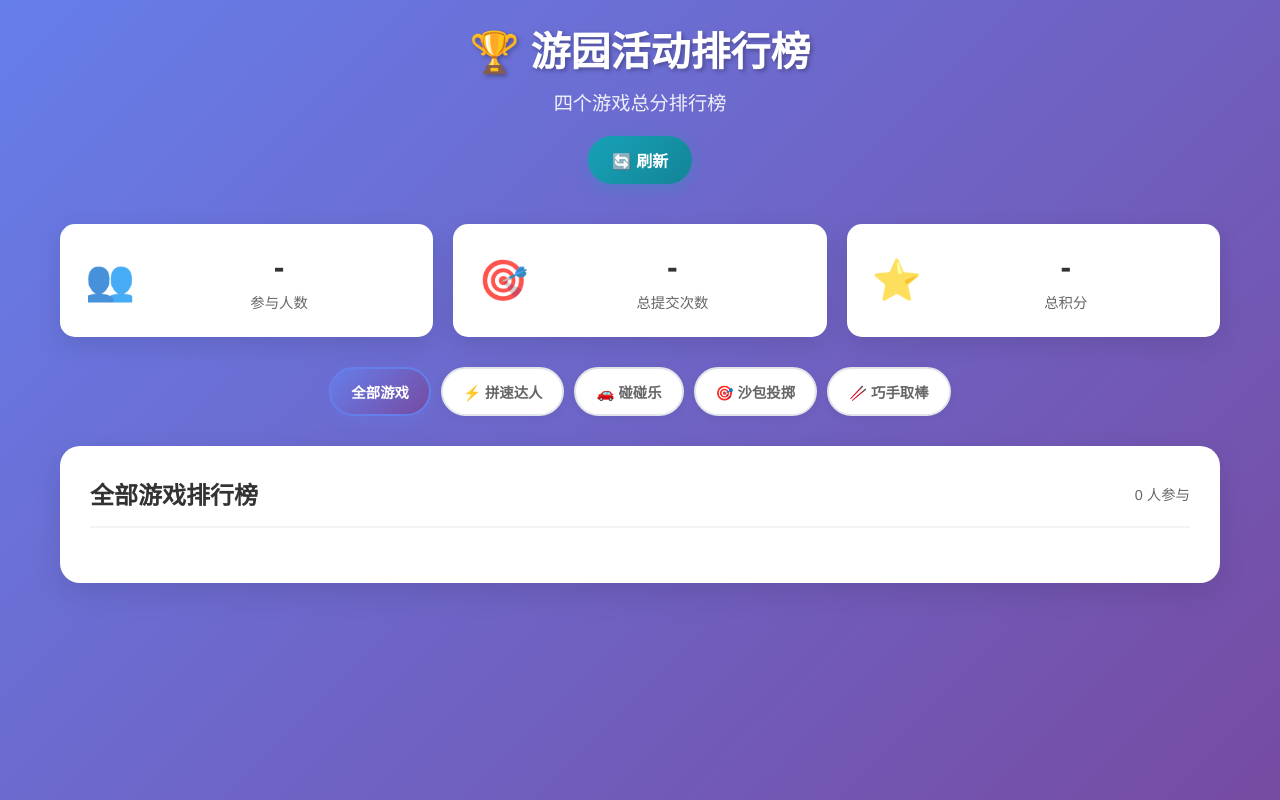
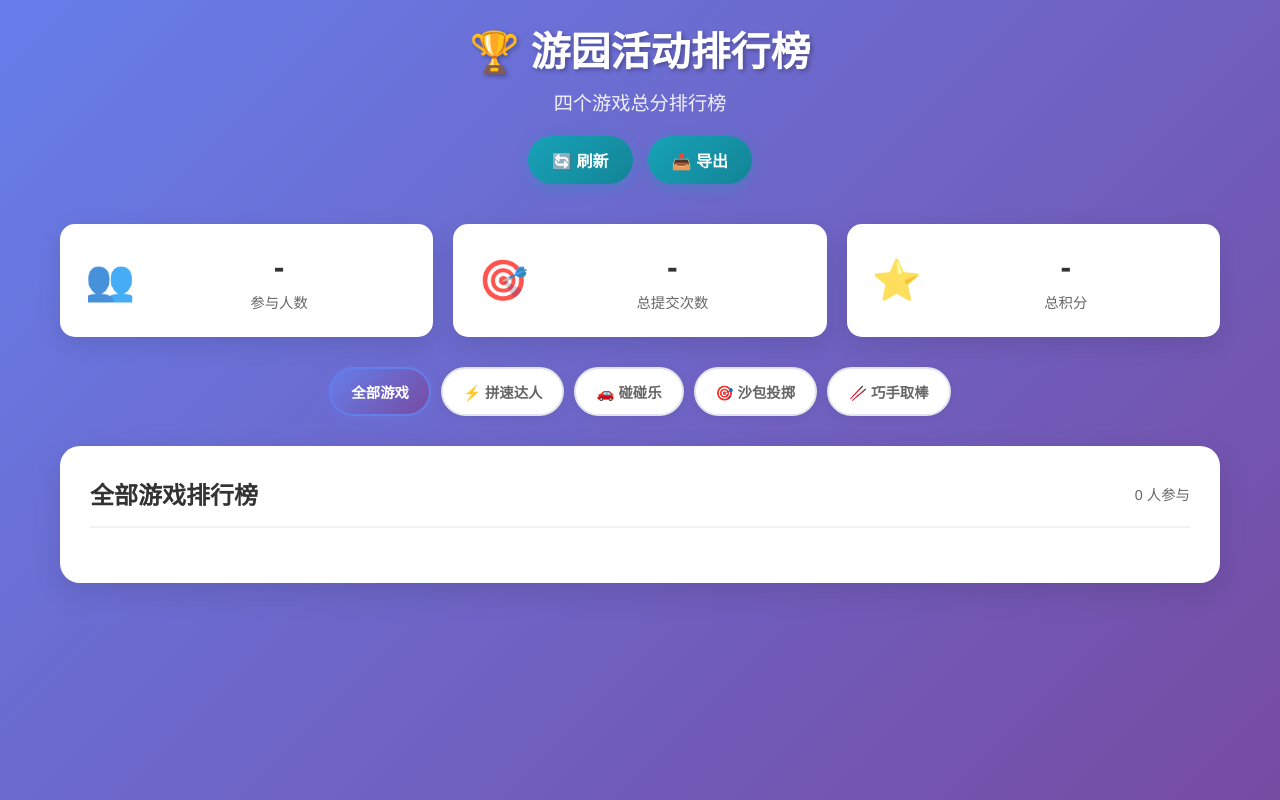
Before and after one commit to hmh38324/leaderboard, a website: page public/index.html in a window 1280 px wide. Drawn offline with Linux system fonts and the light colour scheme; no server answers.

Commit message:
feat(export): add export button and CSV export with password 1314520

```diff
--- a/public/index.html
+++ b/public/index.html
@@ -16,6 +16,7 @@
             <p>四个游戏总分排行榜</p>
             <div class="header-buttons">
                 <button class="refresh-btn" onclick="refreshLeaderboard()">🔄 刷新</button>
+                <button class="refresh-btn" onclick="exportTotalLeaderboard()">📤 导出</button>
             </div>
         </header>
 
--- a/public/script.js
+++ b/public/script.js
@@ -327,3 +327,72 @@ setInterval(() => {
         loadLeaderboardData();
     }
 }, 30000);
+
+// 导出总排行榜（CSV）
+function exportTotalLeaderboard() {
+    const password = prompt('请输入导出密码');
+    if (password === null) {
+        return;
+    }
+    if (password !== '1314520') {
+        showMessage('密码错误，无法导出', 'error');
+        return;
+    }
+
+    if (!leaderboardData || leaderboardData.length === 0) {
+        showMessage('暂无数据可导出', 'error');
+        return;
+    }
+
+    // 构建表头
+    const headers = ['排名', '工号', '姓名', '总分', '拼速达人', '碰碰乐', '沙包投掷', '巧手取棒', '最后游戏时间'];
+
+    // 确保以总分排序（与总榜一致）
+    const data = [...leaderboardData].sort((a, b) => {
+        if (b.totalScore !== a.totalScore) return b.totalScore - a.totalScore;
+        return b.lastPlayTime - a.lastPlayTime;
+    });
+
+    // 转换为CSV
+    const rows = data.map((player, index) => {
+        const game1 = player.gameScores[1] || 0;
+        const game2 = player.gameScores[2] || 0;
+        const game3 = player.gameScores[3] || 0;
+        const game4 = player.gameScores[4] || 0;
+        const time = player.lastPlayTime ? new Date(player.lastPlayTime).toLocaleString('zh-CN') : '';
+        const row = [
+            index + 1,
+            player.employeeId,
+            player.employeeName,
+            player.totalScore,
+            game1,
+            game2,
+            game3,
+            game4,
+            time
+        ];
+        return row.map(v => {
+            const s = String(v).replace(/"/g, '""');
+            if (/[",\n]/.test(s)) {
+                return `"${s}` + '"';
+            }
+            return s;
+        }).join(',');
+    });
+
+    const csvContent = ['\ufeff' + headers.join(','), ...rows].join('\n');
+    const blob = new Blob([csvContent], { type: 'text/csv;charset=utf-8;' });
+    const url = URL.createObjectURL(blob);
+
+    const a = document.createElement('a');
+    const ts = new Date();
+    const tsStr = `${ts.getFullYear()}-${String(ts.getMonth() + 1).padStart(2, '0')}-${String(ts.getDate()).padStart(2, '0')}_${String(ts.getHours()).padStart(2, '0')}${String(ts.getMinutes()).padStart(2, '0')}`;
+    a.href = url;
+    a.download = `总排行榜_${tsStr}.csv`;
+    document.body.appendChild(a);
+    a.click();
+    document.body.removeChild(a);
+    URL.revokeObjectURL(url);
+
+    showMessage('导出成功，已开始下载');
+}
```
